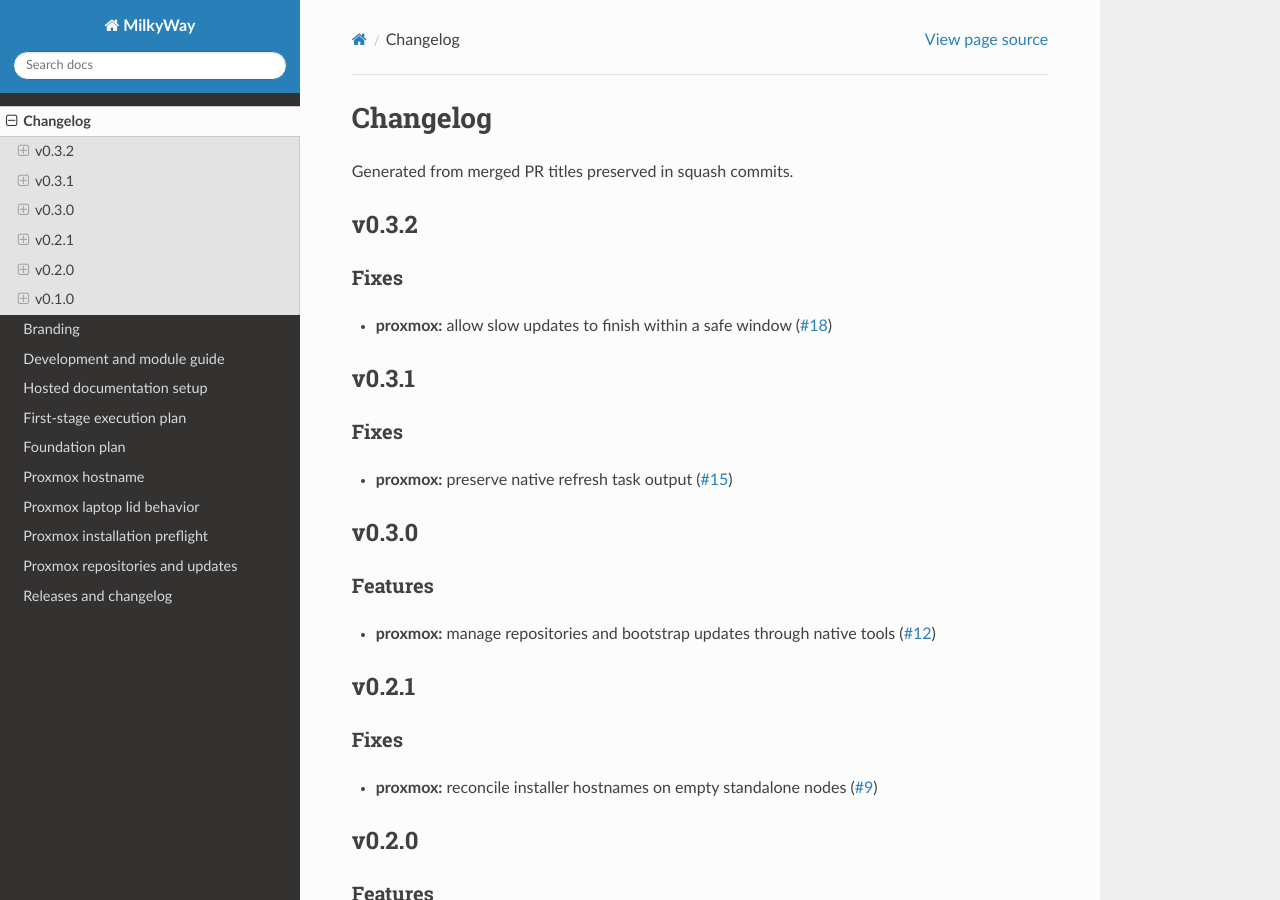
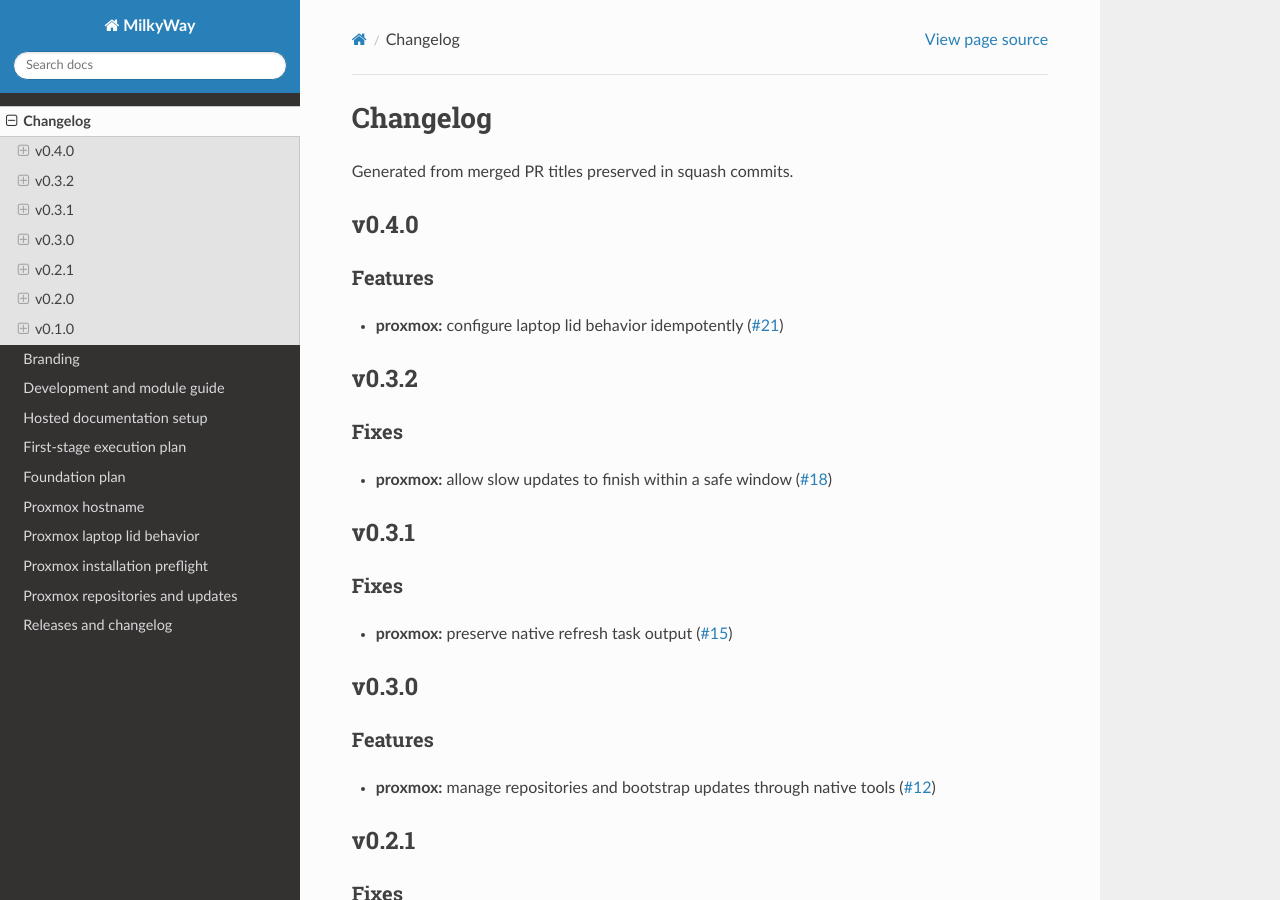
Before and after one commit to CafofoLabs/milkyway, a Sphinx documentation site: the page built from docs/CHANGELOG.md, in a window 1280 px wide and 900 px high. Built offline with Sphinx 7.4.7 and the Read the Docs theme 3.1.0, drawn with Linux system fonts in a browser that asks for light colours; the version number could not be read and is left out.

Commit message:
chore(release): v0.4.0 (#23)

```diff
--- a/docs/CHANGELOG.md
+++ b/docs/CHANGELOG.md
@@ -2,6 +2,10 @@
 
 Generated from merged PR titles preserved in squash commits.
 
+## v0.4.0
+
+### Features
+- **proxmox:** configure laptop lid behavior idempotently ([#21](https://github.com/CafofoLabs/milkyway/pull/21))
 ## v0.3.2
 
 ### Fixes
```
Also changed, not shown: 1 other file.
